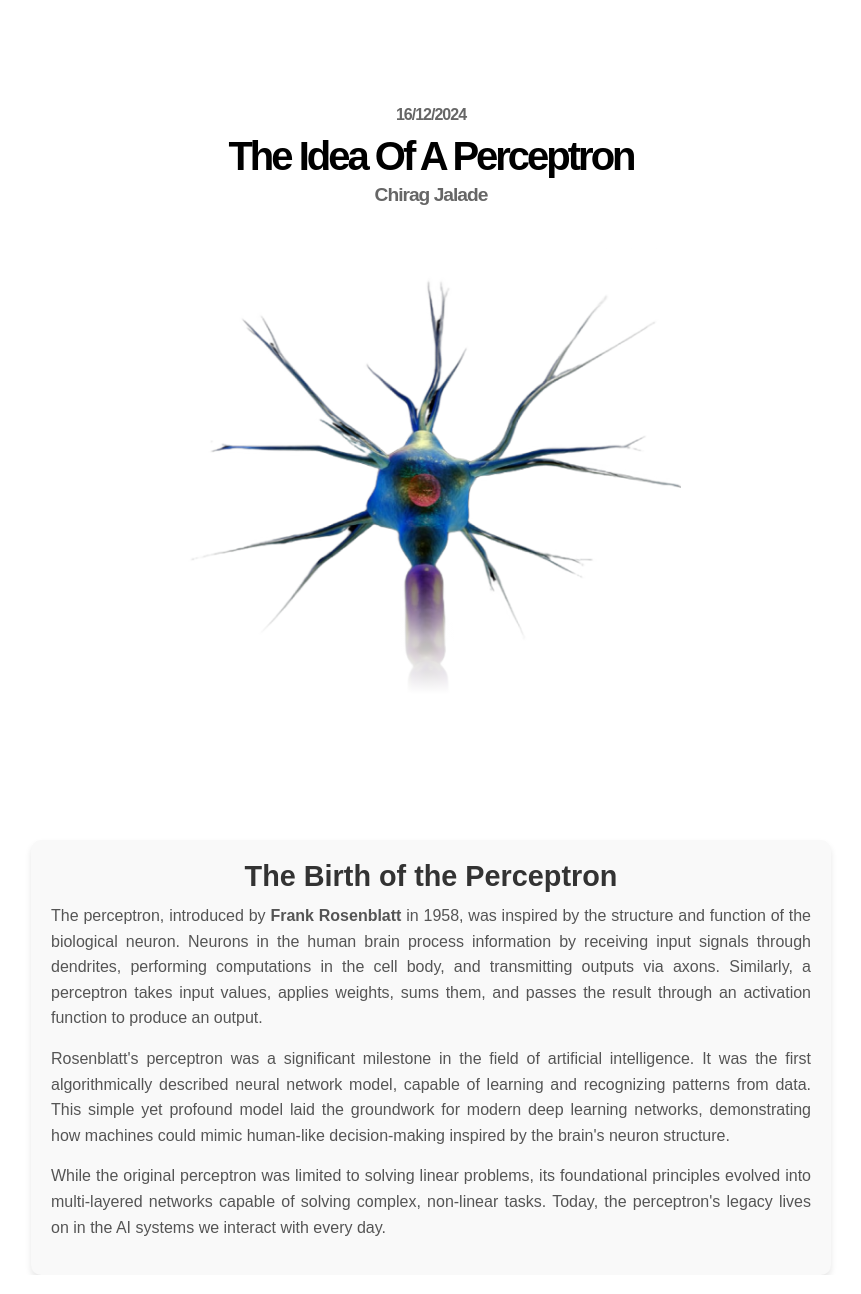
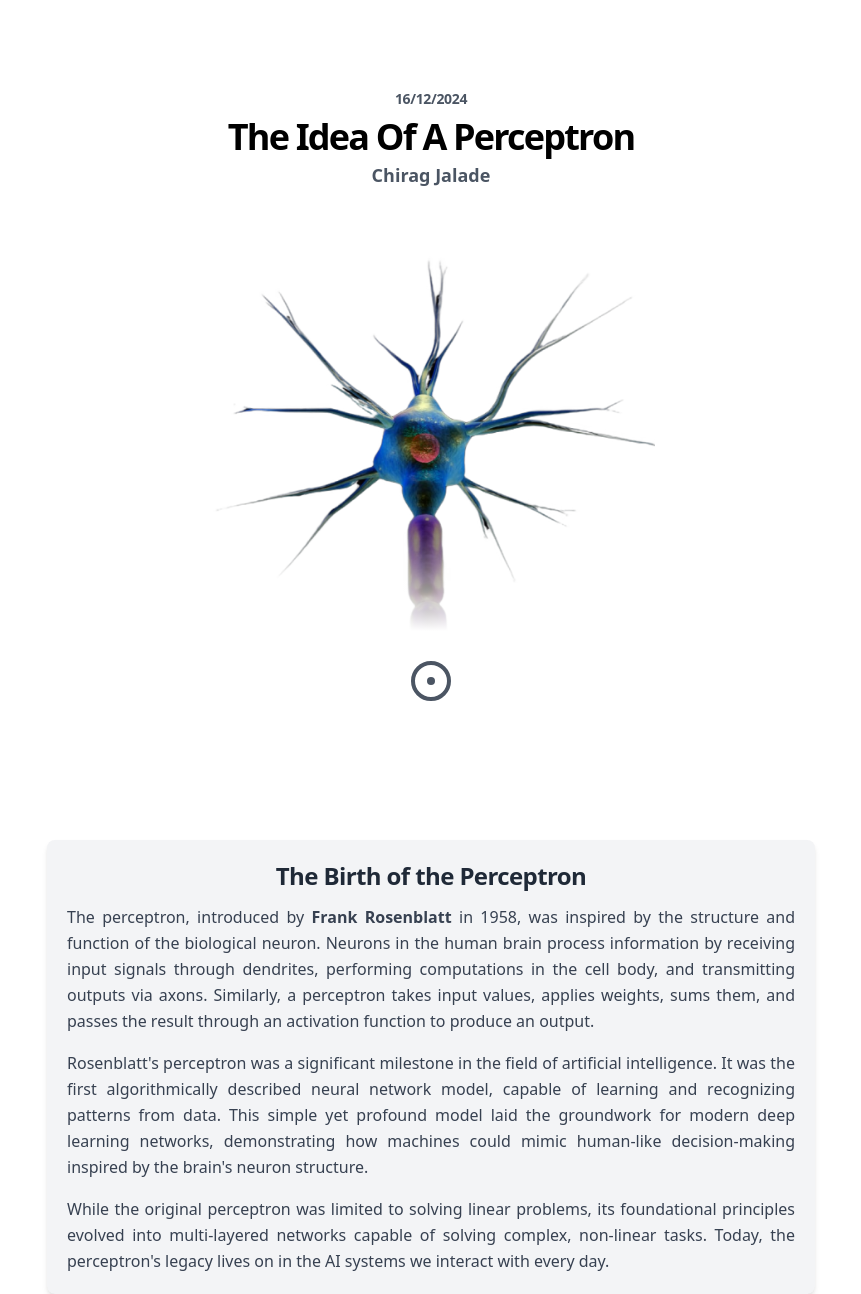
Before and after one commit to Chirag-27-05/ML, a plain HTML site: page index.html in a window 1280 px wide. Shown: the whole page, without its empty margins (209-1070 px from the left). Drawn offline with nearby package versions, Linux system fonts and the light colour scheme.

Commit message:
Update index.html [add scroll-down indicator]

```diff
--- a/index.html
+++ b/index.html
@@ -4,50 +4,85 @@
     <meta charset="UTF-8" />
     <meta name="viewport" content="width=device-width, initial-scale=1.0" />
     <title>The Idea of a Perceptron</title>
-    <link rel="stylesheet" href="style.css" />
+    <script src="https://cdn.tailwindcss.com"></script>
   </head>
-  <body>
-    <main class="container">
+  <body class="bg-white text-black flex flex-col items-center justify-center min-h-screen">
+    <!-- Main Container -->
+    <main class="flex flex-col items-center justify-center text-center p-5 w-full min-h-screen">
       <!-- Date -->
-      <p class="date">16/12/2024</p>
+      <p class="text-gray-600 text-sm font-semibold tracking-tight mb-2">16/12/2024</p>
 
       <!-- Title and Author -->
-      <div class="text-content">
-        <h1 class="title">The Idea Of A Perceptron</h1>
-        <p class="author">Chirag Jalade</p>
+      <div class="mb-5">
+        <h1 class="text-4xl font-bold text-black mb-1 tracking-tighter">The Idea Of A Perceptron</h1>
+        <p class="text-gray-600 text-lg font-semibold">Chirag Jalade</p>
       </div>
 
-      <!-- Image -->
-      <div class="image-container">
+      <!-- Image Container -->
+      <div class="relative flex justify-center items-center max-w-md mt-5">
         <img
-          src="images/perceptron.png"
+          src="/images/perceptron.png"
           alt="Perceptron Visual Representation"
-          class="responsive-image"
+          class="w-full h-auto block"
         />
-        <div class="blur-div"></div>
+        <div
+          class="absolute bottom-0 w-full h-1/4 bg-gradient-to-t from-white to-transparent pointer-events-none"
+        ></div>
       </div>
 
-
+      <!-- Scroll Down Circle -->
+      <div class="mt-10 flex justify-center items-center">
+        <div class="animate-bounce w-10 h-10 border-4 border-gray-600 rounded-full flex items-center justify-center">
+          <div class="w-2 h-2 bg-gray-600 rounded-full"></div>
+        </div>
+      </div>
     </main>
 
-     <!-- Blog Section -->
-     <section class="blog-section">
-        <h2 class="blog-title">The Birth of the Perceptron</h2>
-        <p class="blog-content">
-          The perceptron, introduced by <strong>Frank Rosenblatt</strong> in 1958, was inspired by the structure and function of the biological neuron.
-          Neurons in the human brain process information by receiving input signals through dendrites, performing computations in the cell body, and
-          transmitting outputs via axons. Similarly, a perceptron takes input values, applies weights, sums them, and passes the result through an
-          activation function to produce an output.
-        </p>
-        <p class="blog-content">
-          Rosenblatt's perceptron was a significant milestone in the field of artificial intelligence. It was the first algorithmically described
-          neural network model, capable of learning and recognizing patterns from data. This simple yet profound model laid the groundwork for modern
-          deep learning networks, demonstrating how machines could mimic human-like decision-making inspired by the brain's neuron structure.
-        </p>
-        <p class="blog-content">
-          While the original perceptron was limited to solving linear problems, its foundational principles evolved into multi-layered networks
-          capable of solving complex, non-linear tasks. Today, the perceptron's legacy lives on in the AI systems we interact with every day.
-        </p>
-      </section>
+    <!-- Blog Section -->
+    <section
+      class="mt-10 p-5 bg-gray-100 rounded-lg shadow-md text-left max-w-3xl mx-auto"
+    >
+      <h2
+        class="text-2xl font-bold mb-3 text-gray-800 text-center tracking-tight"
+      >
+        The Birth of the Perceptron
+      </h2>
+      <p class="text-gray-700 text-base leading-relaxed mb-4 text-justify">
+        The perceptron, introduced by <strong>Frank Rosenblatt</strong> in 1958, was inspired by the structure and
+        function of the biological neuron. Neurons in the human brain process information by receiving input signals
+        through dendrites, performing computations in the cell body, and transmitting outputs via axons. Similarly, a
+        perceptron takes input values, applies weights, sums them, and passes the result through an activation function
+        to produce an output.
+      </p>
+      <p class="text-gray-700 text-base leading-relaxed mb-4 text-justify">
+        Rosenblatt's perceptron was a significant milestone in the field of artificial intelligence. It was the first
+        algorithmically described neural network model, capable of learning and recognizing patterns from data. This
+        simple yet profound model laid the groundwork for modern deep learning networks, demonstrating how machines
+        could mimic human-like decision-making inspired by the brain's neuron structure.
+      </p>
+      <p class="text-gray-700 text-base leading-relaxed text-justify">
+        While the original perceptron was limited to solving linear problems, its foundational principles evolved into
+        multi-layered networks capable of solving complex, non-linear tasks. Today, the perceptron's legacy lives on in
+        the AI systems we interact with every day.
+      </p>
+    </section>
+
+    <!-- Responsive Adjustments -->
+    <style>
+      @media (max-width: 768px) {
+        .text-4xl {
+          font-size: 1.8rem;
+        }
+        .text-lg {
+          font-size: 1rem;
+        }
+        .text-2xl {
+          font-size: 1.5rem;
+        }
+        .p-5 {
+          padding: 1.5rem;
+        }
+      }
+    </style>
   </body>
 </html>
```
